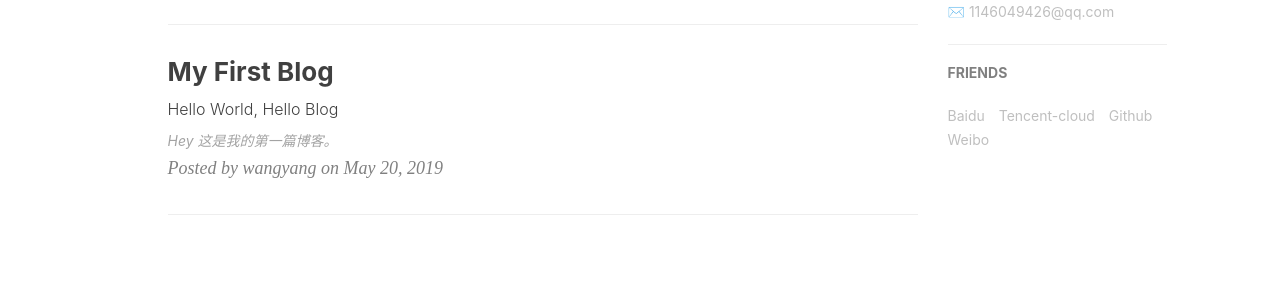
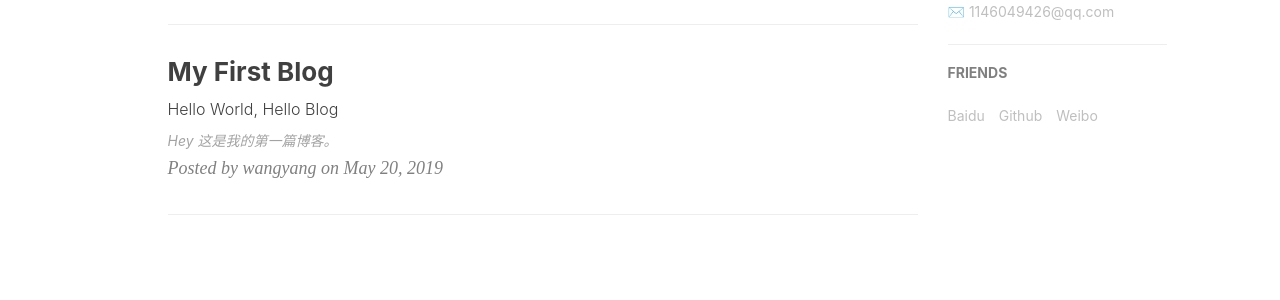
Before and after one commit to wangyang1996/wangyang1996.github.io, a Jekyll site: the page built from index.html, in a window 1280 px wide. Shown: the part 912-1212 px from the top of the page. Built offline with Jekyll 4.4.1, drawn with Linux system fonts in a browser that asks for light colours; nearby versions of some CDN libraries; the list of posts is cut into pages by our own code; comment, search, counter and statistics services are not loaded.

Commit message:
modify friends_link

```diff
--- a/_config.yml
+++ b/_config.yml
@@ -102,9 +102,6 @@ friends: [
         title: "Baidu",
         href: "https://www.baidu.com/"
     },{
-        title: "Tencent-cloud",
-        href: "https://cloud.tencent.com/"
-    },{
         title: "Github",
         href: "https://github.com/"
     },{
```
